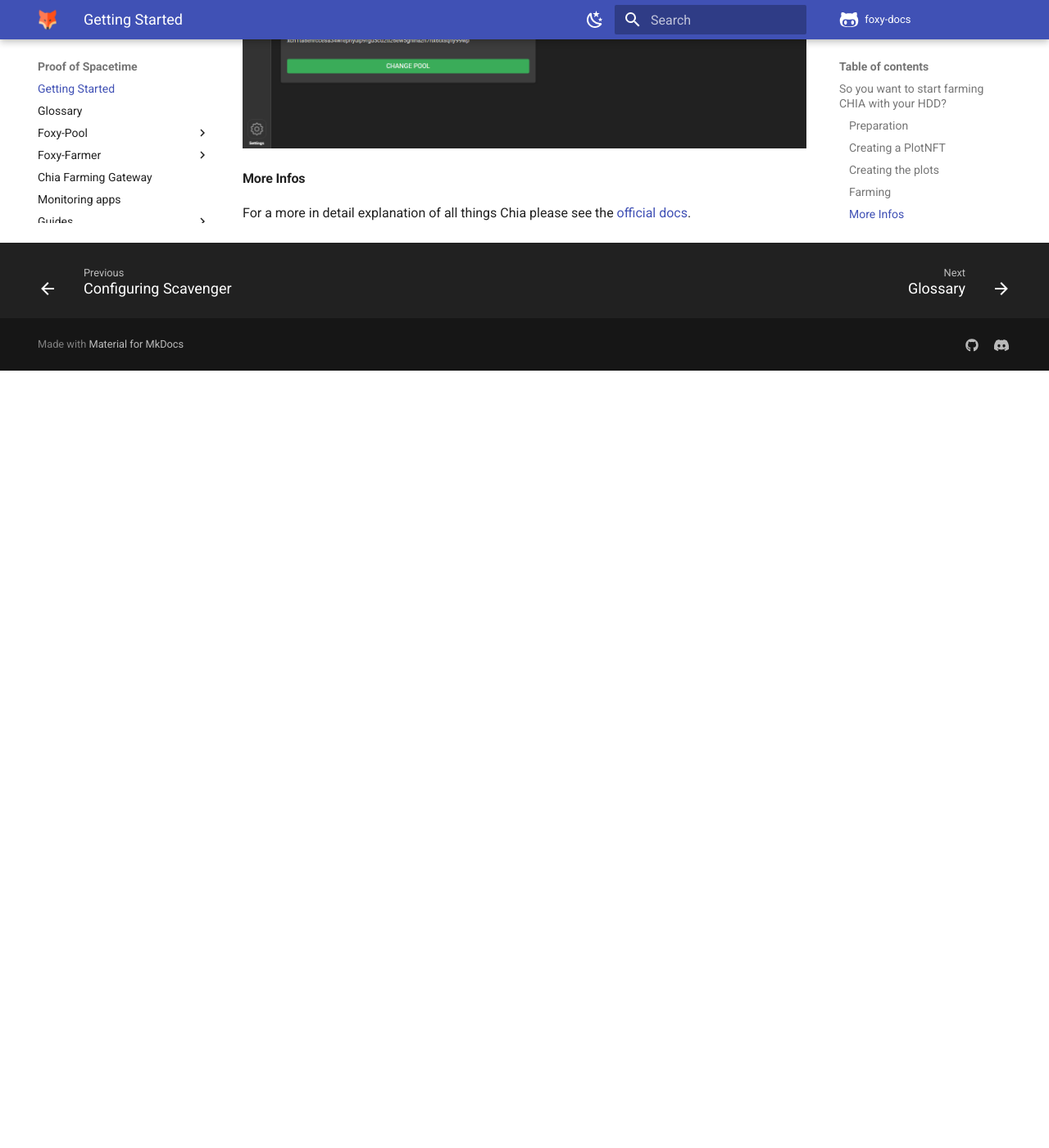
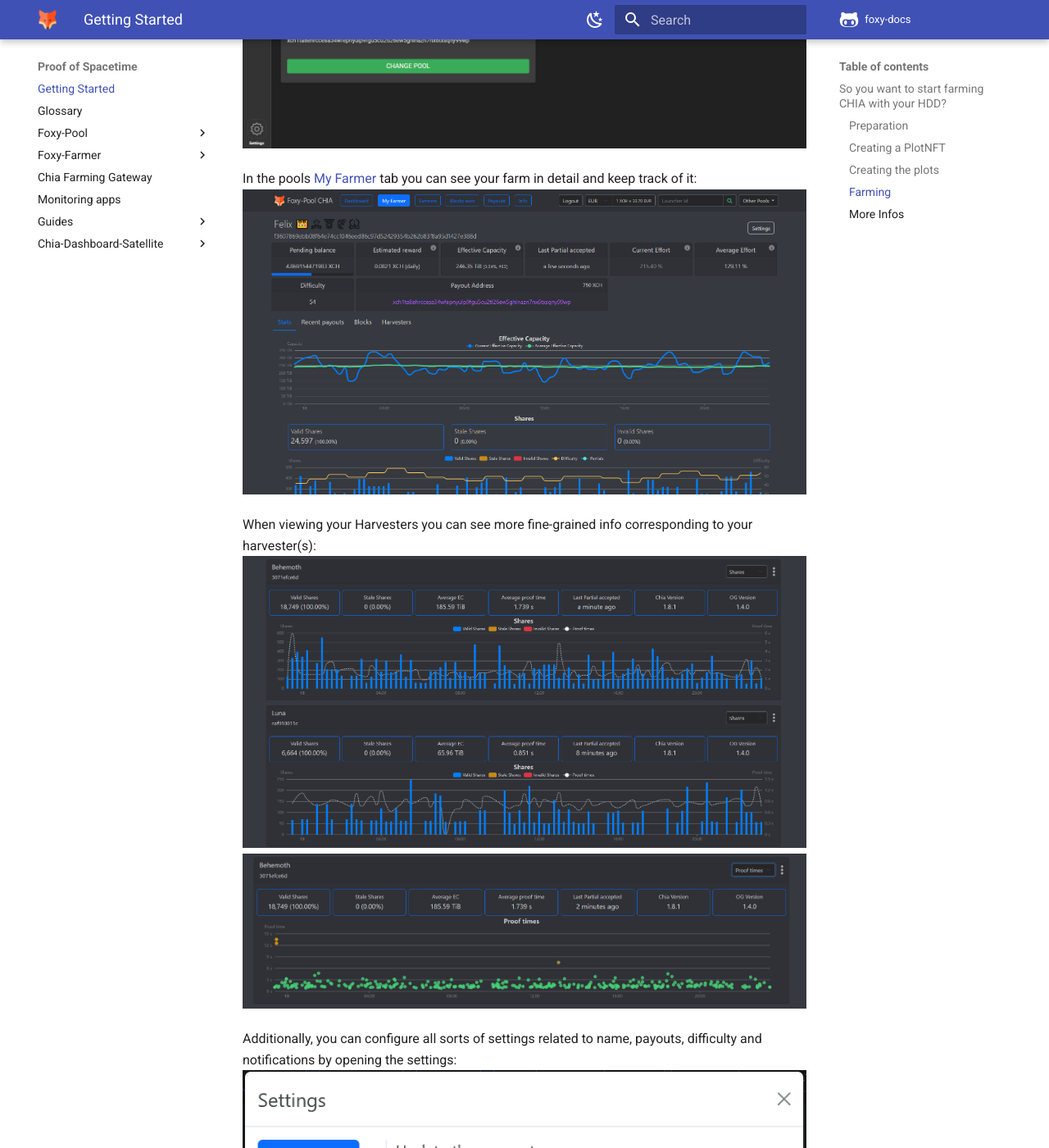
Before and after one commit to foxypool/docs, an MkDocs documentation site: the page built from docs/proof-of-spacetime/getting-started.md, in a window 1280 px wide and 1400 px high, scrolled down 7110 px. Shown: the whole window at 82% size. Built offline with MkDocs 1.6.1 and Material for MkDocs 9.7.7, drawn with Linux system fonts in a browser that asks for light colours; comment, search, counter and statistics services are not loaded; before the commit the page ends 7562 px from its top, so only the background shows below that; some of the changed text lies outside the part shown.

Commit message:
Add pool ui features, closes #147

```diff
--- a/docs/proof-of-spacetime/getting-started.md
+++ b/docs/proof-of-spacetime/getting-started.md
@@ -89,6 +89,17 @@
 ![Plots farming](../assets/img/chia-getting-started/plots-farming.png){: loading=lazy }
 ![Plots farming PlotNFT](../assets/img/chia-getting-started/plots-farming-plotnft.png){: loading=lazy }
 
+In the pools [My Farmer](https://chia.foxypool.io/my-farmer){target=_blank} tab you can see your farm in detail and keep track of it:
+![My Farmer](../assets/img/chia-getting-started/pool-stats.png){: loading=lazy }
+
+When viewing your Harvesters you can see more fine-grained info corresponding to your harvester(s):
+![Harvesters](../assets/img/chia-getting-started/pool-harvester-stats.png){: loading=lazy }
+![Harvester Proof times](../assets/img/chia-getting-started/pool-harvester-proof-times.png){: loading=lazy }
+
+Additionally, you can configure all sorts of settings related to name, payouts, difficulty and notifications by opening the settings:
+![Settings](../assets/img/chia-getting-started/pool-settings.gif){: loading=lazy }
+
+There are lots more things to explore on the Pool UI, just visit [My Farmer](https://chia.foxypool.io/my-farmer){target=_blank} to check them out!
 
 #### More Infos
 For a more in detail explanation of all things Chia please see the [official docs](https://docs.chia.net/introduction){target=_blank}.
```
Also changed, not shown: docs/assets/img/chia-getting-started/pool-harvester-proof-times.png (added), docs/assets/img/chia-getting-started/pool-harvester-stats.png (added), docs/assets/img/chia-getting-started/pool-settings.gif (added), docs/assets/img/chia-getting-started/pool-stats.png (added).
